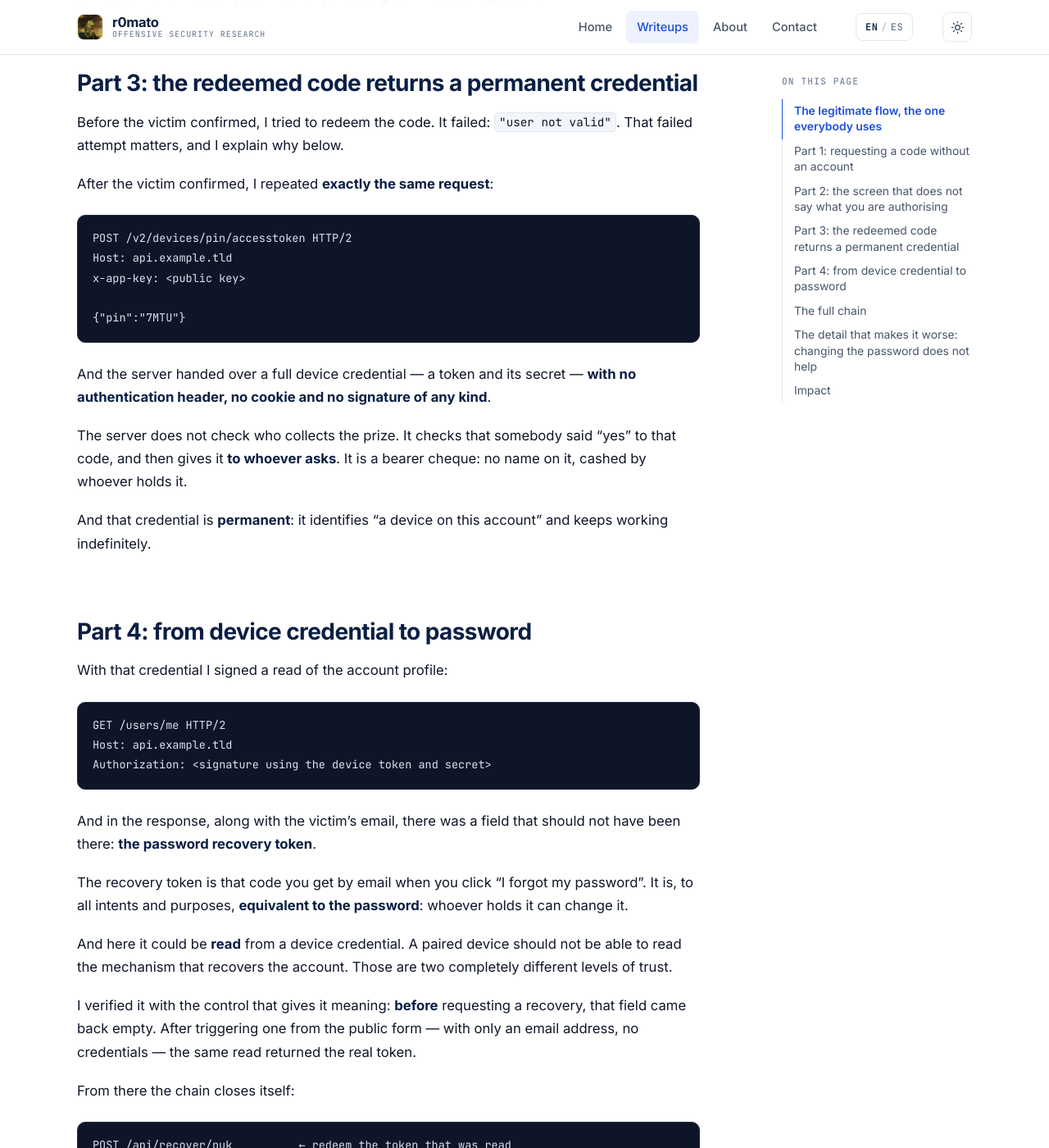
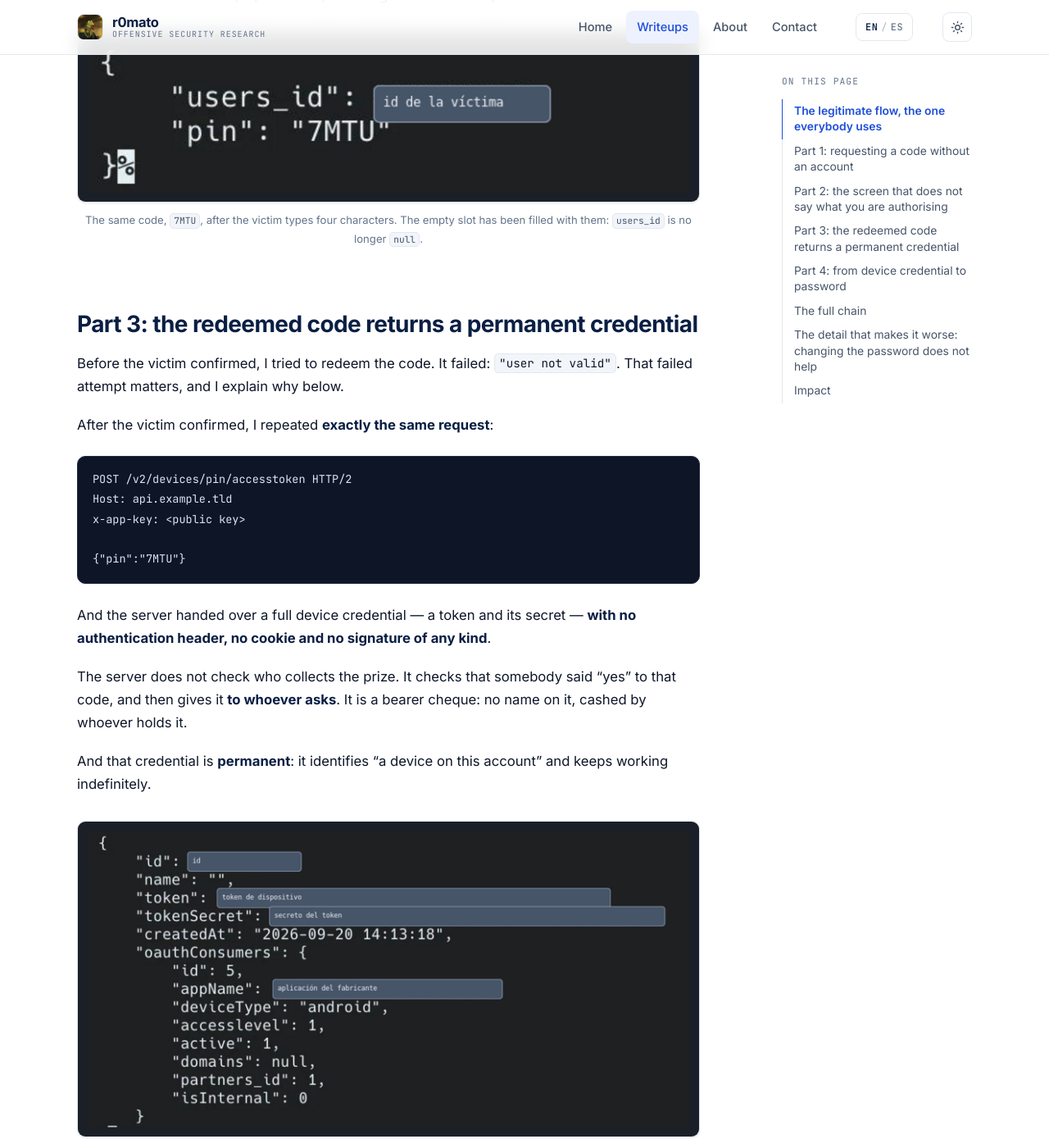
Before and after one commit to r0mato/r0mato.github.io, a Jekyll site: the page built from _posts/2026-10-20-four-character-pairing-code-ato-en.md, in a window 1280 px wide and 1400 px high, scrolled down 3437 px. Shown: the whole window at 82% size. Built offline with Jekyll 4.4.1, drawn with Linux system fonts in a browser that asks for light colours; some of the changed text lies outside the part shown.

Commit message:
codigo de emparejamiento: de una captura a tres
Ese writeup tenia solo la primera prueba -el codigo emitido sin cuenta, con
users_id null- y le faltaban los dos pasos que convierten eso en una toma de
cuenta. Ahora los tres pasos tienen la suya:

  1. el codigo emitido sin tener cuenta ....... users_id: null
  2. el mismo codigo tras teclearlo la victima  users_id: ya no es null
  3. el canje de ese codigo ................... token + tokenSecret
                                                permanentes, active 1, sin
                                                caducidad y sin autenticacion

La 2 es la que cierra el argumento: es el MISMO pin, 7MTU, en las dos
capturas, y lo unico que cambia es que el hueco vacio se ha llenado con una
persona.

Montaje: estas vienen de una pantalla de alta densidad, con la fuente a 17 px
y lineas de 2500 px. Probe a envolverlas enteras y salieron imagenes de 2300
px de alto casi todas vacias, porque solo la orden curl es larga: el JSON
acaba mucho antes. Se publica solo el cuerpo de la respuesta, recortado a su
ancho real: la peticion ya esta en el articulo como bloque de codigo y ahi se
lee mejor que en una imagen.

Tapado con banda: el identificador de la victima, el token y su secreto, y el
nombre de la aplicacion del fabricante. Se quedan a la vista los nombres de
campo, deviceType android y active 1, que es lo que demuestra que la
credencial es real y permanente.

Co-Authored-By: Claude Opus 5 <noreply@anthropic.com>

```diff
--- a/_posts/2026-10-20-four-character-pairing-code-ato-en.md
+++ b/_posts/2026-10-20-four-character-pairing-code-ato-en.md
@@ -109,6 +109,12 @@ protection. It is a formality.
 An attacker only needs a believable excuse for someone to type four characters: tech
 support, an "account verification", a prize draw, a colleague. The usual repertoire.
 
+<figure>
+  <img src="{{ '/assets/img/writeups/ato-codigo-emparejamiento/02-pin-ya-de-la-victima.png' | relative_url }}"
+       alt="Server response for the same 7MTU code: the users_id field is no longer null, it now holds the victim identifier, redacted">
+  <figcaption>The same code, <code>7MTU</code>, after the victim types four characters. The empty slot has been filled with them: <code>users_id</code> is no longer <code>null</code>.</figcaption>
+</figure>
+
 ## Part 3: the redeemed code returns a permanent credential
 
 Before the victim confirmed, I tried to redeem the code. It failed: `"user not valid"`.
@@ -133,6 +139,12 @@ cheque: no name on it, cashed by whoever holds it.
 
 And that credential is **permanent**: it identifies "a device on this account" and keeps
 working indefinitely.
+
+<figure>
+  <img src="{{ '/assets/img/writeups/ato-codigo-emparejamiento/03-credencial-permanente.png' | relative_url }}"
+       alt="Redemption response: an object with token, tokenSecret, creation date and the OAuth consumer, with deviceType android and active 1. Sensitive values are covered">
+  <figcaption>What redemption returns: a <code>token</code> and its <code>tokenSecret</code>, with <code>active: 1</code> and no expiry. A complete device credential, handed to whoever asked for the code.</figcaption>
+</figure>
 
 ## Part 4: from device credential to password
 
```
Also changed, not shown: _posts/2026-10-20-ato-codigo-emparejamiento-cuatro-caracteres.md (+12 -0 lines), assets/img/writeups/ato-codigo-emparejamiento/02-pin-ya-de-la-victima.png (added), assets/img/writeups/ato-codigo-emparejamiento/03-credencial-permanente.png (added).
